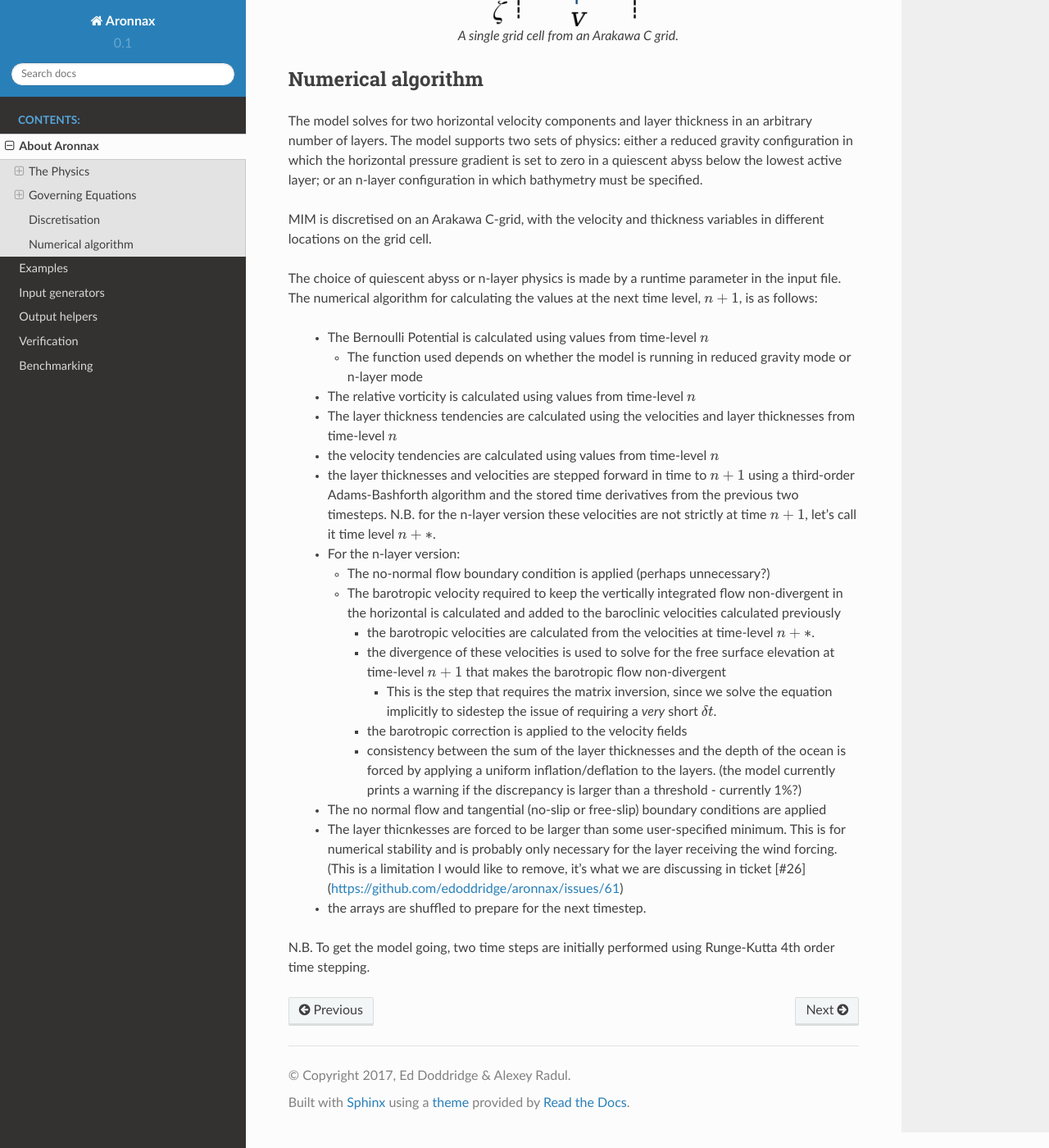
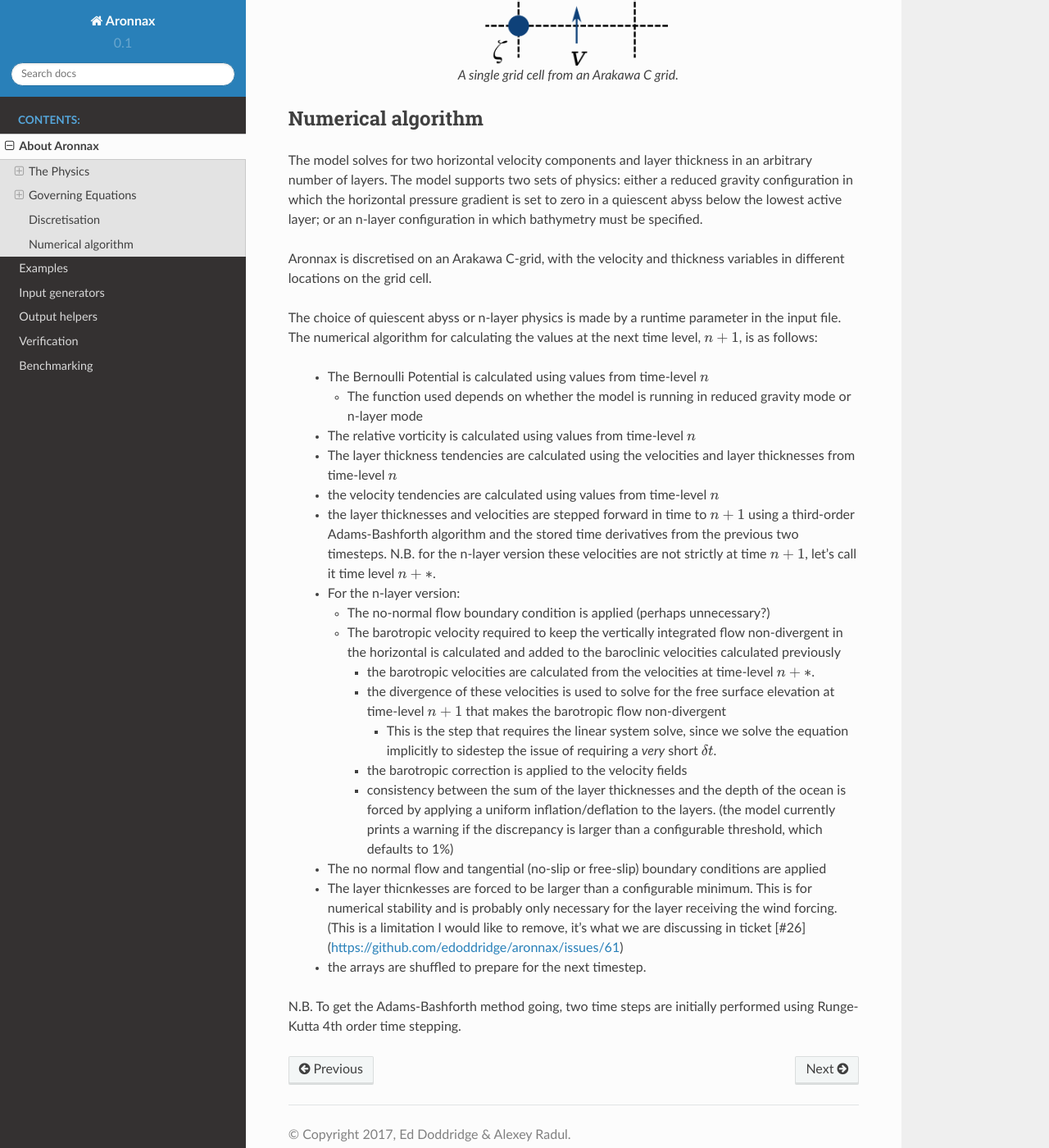
Before and after one commit to edoddridge/aronnax, a Sphinx documentation site: the page built from docs/about_aronnax.rst, in a window 1280 px wide and 1400 px high, scrolled down 1846 px. Shown: the whole window at 82% size. Built offline with Sphinx 7.4.7 and the Read the Docs theme 2.0.0, drawn with Linux system fonts in a browser that asks for light colours; some of the changed text lies outside the part shown.

Commit message:
Proofread the numerics; explain reason for slowness of n-layer mode.

```diff
--- a/docs/about_aronnax.rst
+++ b/docs/about_aronnax.rst
@@ -19,8 +19,12 @@
 n layer mode
 --------------------
 
-The n layer mode is more expensive, because TODO; but admits a more
-realistic simulation, in that the effect of the ocean floor is included.
+The n layer mode is more expensive, because the integration method is
+party implicit (to wit, solves a system of equations to ensure
+non-divergence of the barotropic flow).  This tends to cost an extra
+factor of one grid side length in the run time, but admits a more
+realistic simulation, in that the effect of the ocean floor is
+included.
 
 
 Governing Equations
@@ -83,7 +87,7 @@
 ====================
 The model solves for two horizontal velocity components and layer thickness in an arbitrary number of layers. The model supports two sets of physics: either a reduced gravity configuration in which the horizontal pressure gradient is set to zero in a quiescent abyss below the lowest active layer; or an n-layer configuration in which bathymetry must be specified.
 
-MIM is discretised on an Arakawa C-grid, with the velocity and thickness variables in different locations on the grid cell.
+Aronnax is discretised on an Arakawa C-grid, with the velocity and thickness variables in different locations on the grid cell.
 
 The choice of quiescent abyss or n-layer physics is made by a runtime parameter in the input file. The numerical algorithm for calculating the values at the next time level, :math:`n+1`, is as follows:
 
@@ -103,16 +107,16 @@
       - the barotropic velocities are calculated from the velocities at time-level :math:`n+*`.
       - the divergence of these velocities is used to solve for the free surface elevation at time-level :math:`n+1` that makes the barotropic flow non-divergent
 
-        - This is the step that requires the matrix inversion, since we solve the equation implicitly to sidestep the issue of requiring a *very* short :math:`\delta t`.
+        - This is the step that requires the linear system solve, since we solve the equation implicitly to sidestep the issue of requiring a *very* short :math:`\delta t`.
 
 
       - the barotropic correction is applied to the velocity fields
-      - consistency between the sum of the layer thicknesses and the depth of the ocean is forced by applying a uniform inflation/deflation to the layers. (the model currently prints a warning if the discrepancy is larger than a threshold - currently 1\%?)
+      - consistency between the sum of the layer thicknesses and the depth of the ocean is forced by applying a uniform inflation/deflation to the layers. (the model currently prints a warning if the discrepancy is larger than a configurable threshold, which defaults to 1\%)
 
 
   - The no normal flow and tangential (no-slip or free-slip) boundary conditions are applied
-  - The layer thicnkesses are forced to be larger than some user-specified minimum. This is for numerical stability and is probably only necessary for the layer receiving the wind forcing. (This is a limitation I would like to remove, it's what we are discussing in ticket [\#26](https://github.com/edoddridge/aronnax/issues/61)
+  - The layer thicnkesses are forced to be larger than a configurable minimum. This is for numerical stability and is probably only necessary for the layer receiving the wind forcing. (This is a limitation I would like to remove, it's what we are discussing in ticket [\#26](https://github.com/edoddridge/aronnax/issues/61)
   - the arrays are shuffled to prepare for the next timestep.
 
 
-N.B. To get the model going, two time steps are initially performed using Runge-Kutta 4th order time stepping.
+N.B. To get the Adams-Bashforth method going, two time steps are initially performed using Runge-Kutta 4th order time stepping.
```
